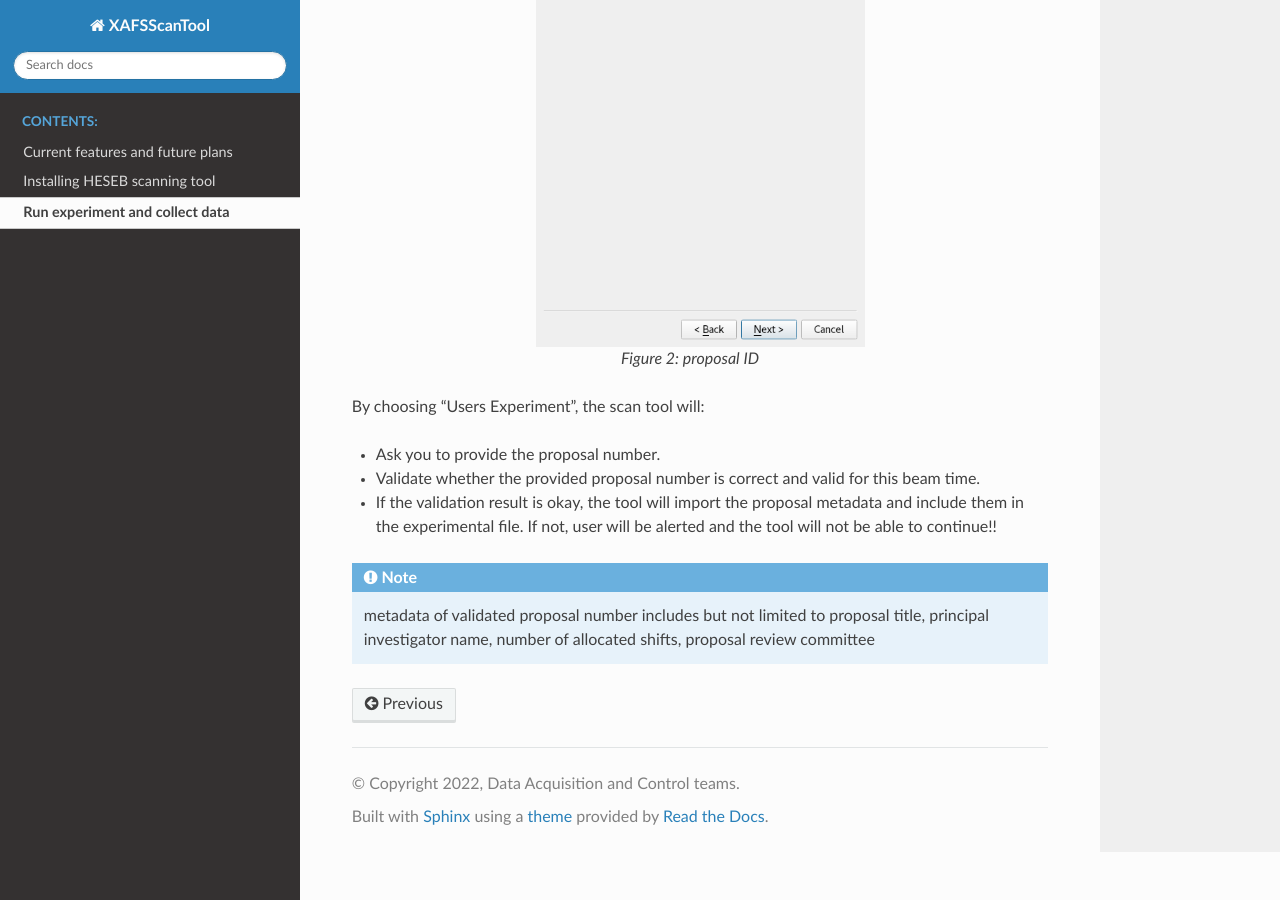
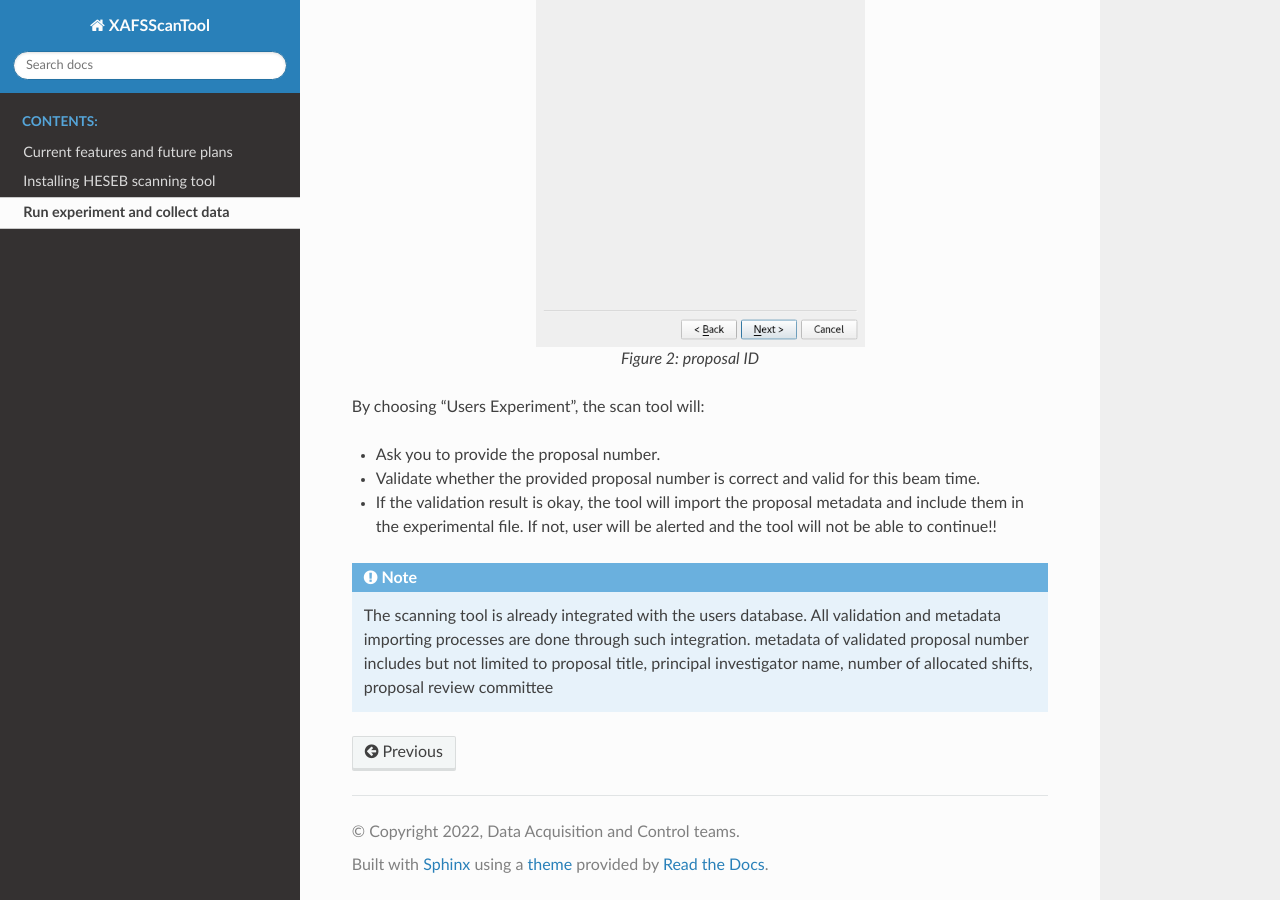
Before and after one commit to SESAME-Synchrotron/XAFSScanTool, a Sphinx documentation site: the page built from docs/source/runScan.rst, in a window 1280 px wide and 900 px high, scrolled down 1747 px. Built offline with Sphinx 7.4.7 and the Read the Docs theme 2.0.0, drawn with Linux system fonts in a browser that asks for light colours.

Commit message:
Update runScan.rst

```diff
--- a/docs/source/runScan.rst
+++ b/docs/source/runScan.rst
@@ -43,4 +43,4 @@ By choosing "Users Experiment", the scan tool will:
 * Validate whether the provided proposal number is correct and valid for this beam time.
 * If the validation result is okay, the tool will import the proposal metadata and include them in the experimental file. If not, user will be alerted and the tool will not be able to continue!!
 
-.. note:: metadata of validated proposal number includes but not limited to proposal title, principal investigator name, number of allocated shifts, proposal review committee
+.. note:: The scanning tool is already integrated with the users database. All validation and metadata importing processes are done through such integration. metadata of validated proposal number includes but not limited to proposal title, principal investigator name, number of allocated shifts, proposal review committee
```
